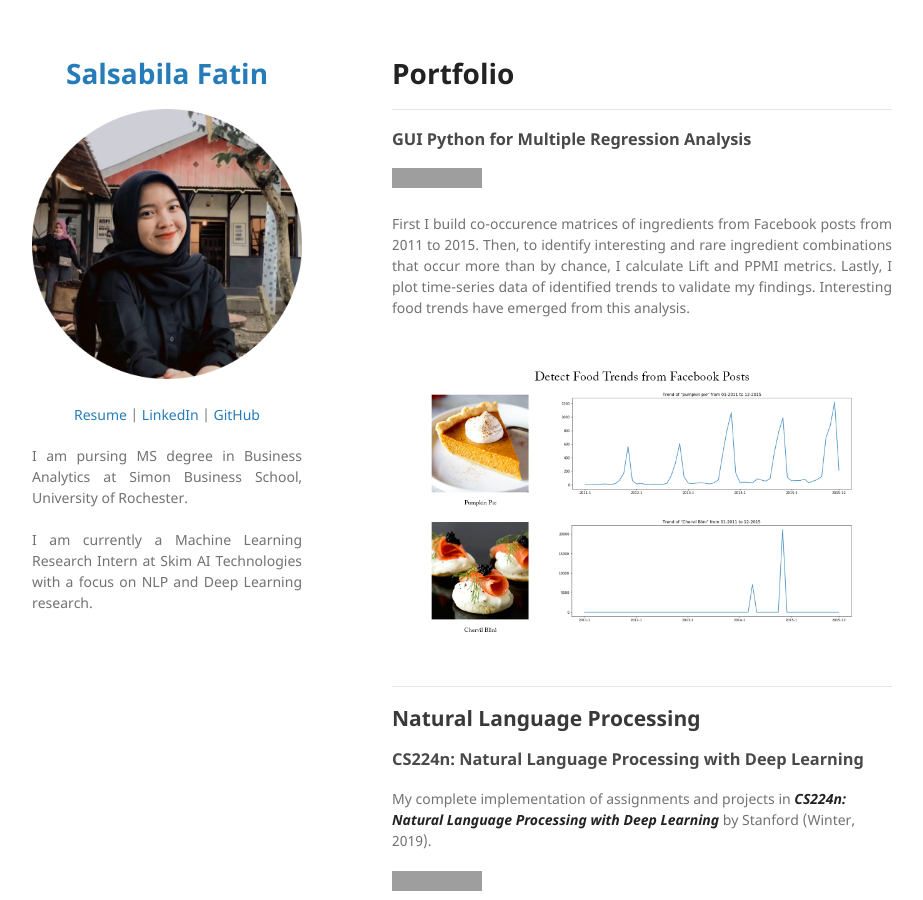
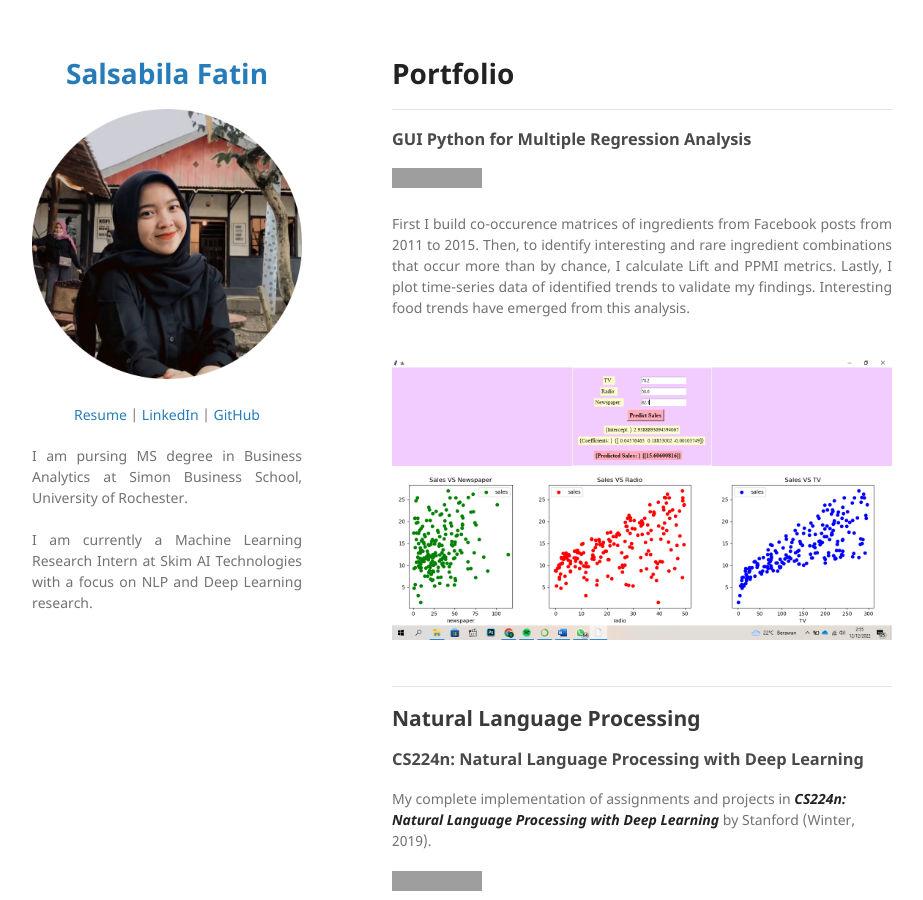
Before and after one commit to salsabilafatinn/salsabilafatinn.github.io, a Jekyll site: the page built from index.md, in a window 1280 px wide and 900 px high. Shown: the whole window, without its empty margins (178-1101 px from the left). Built offline with Jekyll 4.4.1, drawn with Linux system fonts in a browser that asks for light colours; our own code applies the rules of GitHub Pages for plain Markdown files; grey boxes are pictures that could not be loaded.

Commit message:
Update index.md

```diff
--- a/index.md
+++ b/index.md
@@ -6,7 +6,7 @@
 
 <div style="text-align: justify">First I build co-occurence matrices of ingredients from Facebook posts from 2011 to 2015. Then, to identify interesting and rare ingredient combinations that occur more than by chance, I calculate Lift and PPMI metrics. Lastly, I plot time-series data of identified trends to validate my findings. Interesting food trends have emerged from this analysis.</div>
 <br>
-<center><img src="images/fb-food-trends.png"></center>
+<center><img src="images/gui.png"></center>
 <br>
 
 ---
```
